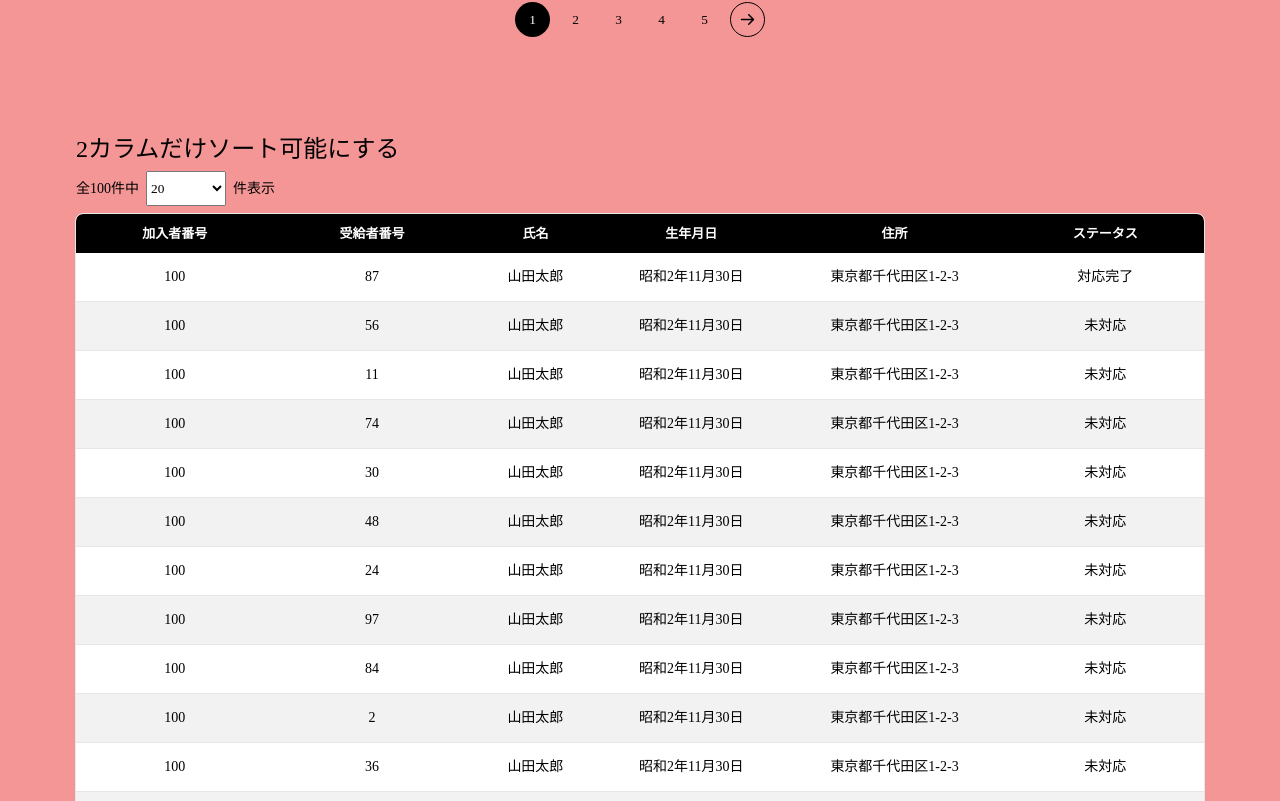
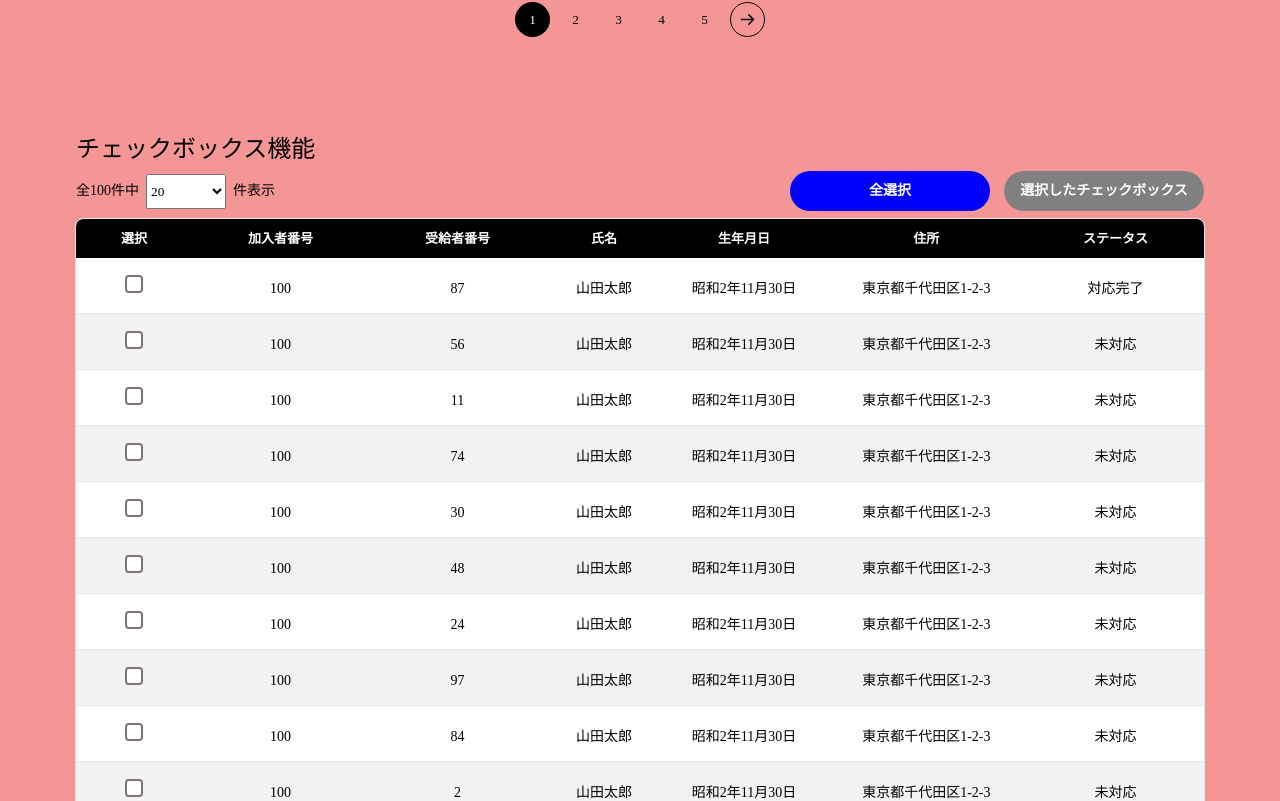
Before and after one commit to webcreator-ko/tanstack-table, a React (Vite) app: page / in a window 1280 px wide. Shown: the part 1199-2000 px from the top of the page. Built offline with nearby package versions, Linux system fonts and the light colour scheme.

Commit message:
checkbox ui作成

```diff
--- a/src/App.tsx
+++ b/src/App.tsx
@@ -1,12 +1,14 @@
 import styles from "./app.module.scss";
 import ComplexHeadTable from "./parts/complexHeadTable";
 import TanstackTable from "./parts/tanstack-table";
+import TanstackTableCheckbox from "./parts/tanstack-table-checkbox";
 import TanstackTableTwoSort from "./parts/tanstack-table-two-sort";
 
 function App() {
  return (
   <div className={styles.wrap}>
    <TanstackTable />
+   <TanstackTableCheckbox />
    <TanstackTableTwoSort />
    <ComplexHeadTable />
   </div>
--- /dev/null
+++ b/src/parts/tanstack-table-checkbox.module.scss
@@ -0,0 +1,114 @@
+.title {
+    font-size: 24px;
+    margin-top: 100px;
+}
+
+.aside {
+    display: flex;
+    justify-content: space-between;
+    margin-top: 10px;
+
+    .displayIndex {
+        display: flex;
+        gap: 7px;
+        font-size: 14px;
+        line-height: 1;
+        align-items: center;
+    }
+
+    .button {
+        display: flex;
+        align-items: center;
+        gap: 14px;
+
+        li:first-of-type button {
+            background: blue;
+        }
+
+        li:last-of-type button {
+            background: gray;
+        }
+    }
+
+    select {
+        width: 80px;
+        height: 35px;
+    }
+
+    button {
+        width: 200px;
+        height: 40px;
+        font-size: 14px;
+        font-weight: bold;
+        line-height: 40px;
+        text-align: center;
+        color: #fff;
+        border-radius: 20px;
+    }
+}
+
+.table {
+    width: 100%;
+    border-radius: 7px;
+    border-collapse: separate;
+    outline: 1px solid #E6E6E6;
+    margin-top: 8px;
+
+    th {
+        color: #fff;
+        padding: 13px 24px;
+        background: #000;
+        font-size: 13px;
+        font-weight: bold;
+        line-height: 1;
+
+        &:first-of-type {
+            border-radius: 7px 0 0 0;
+        }
+
+        &:last-of-type {
+            border-radius: 0 7px 0 0;
+        }
+    }
+
+    td {
+        font-size: 14px;
+        line-height: 1;
+        padding: 17px 0;
+        background: #fff;
+        text-align: center;
+
+        input[type="checkbox"] {
+            margin: 0 auto;
+        }
+    }
+
+
+    tbody {
+        tr {
+           & ~ tr {
+            td {
+                border-top: 1px solid #E6E6E6;
+            }
+           }
+
+           &:nth-of-type(2n) {
+                td {
+                    background: #F2F2F2;
+                }
+            }
+
+            &:last-of-type {
+                td {
+                    &:first-of-type {
+                        border-radius: 0 0 0 7px;
+                    }
+
+                    &:last-of-type {
+                        border-radius: 0 0 7px 0;
+                    }
+                }
+            }
+        }
+    }
+}
--- /dev/null
+++ b/src/parts/tanstack-table-checkbox.tsx
@@ -0,0 +1,223 @@
+import { useMemo, useState } from "react";
+import styles from "./tanstack-table-checkbox.module.scss";
+import { infoTable, InfoTableType } from "../data/test";
+import {
+ ColumnDef,
+ flexRender,
+ getCoreRowModel,
+ getSortedRowModel,
+ SortingState,
+ useReactTable,
+} from "@tanstack/react-table";
+import Pagination from "../components/pagination/pagination";
+import Checkbox from "../components/checkbox/checkbox";
+
+// どこの配列から表示するか
+const FIRST_PAGE_NATION_INDEX = 1;
+
+// 表示するアイテム数
+const DISPLAY_ITEM_INDEX = 20;
+
+const TanstackTableCheckbox = () => {
+ const [currentPageNationIndex, setCurrentPageNationIndex] = useState(
+  FIRST_PAGE_NATION_INDEX
+ );
+ const [displayItemIndex, setDisplayItemIndex] = useState(DISPLAY_ITEM_INDEX);
+ const [endPageIndex, setEndPageIndex] = useState(displayItemIndex);
+ const handlePageChange = (i: number) => {
+  const endPageIndex = displayItemIndex * i;
+  setEndPageIndex(endPageIndex);
+  setCurrentPageNationIndex(i);
+ };
+
+ // 小数点は全て繰り上げ
+ const totalPages = Math.ceil(infoTable.length / displayItemIndex);
+ const startPageIndex = endPageIndex - displayItemIndex;
+
+ const onChangeItemDisplaySelect = (
+  e: React.ChangeEvent<HTMLSelectElement>
+ ) => {
+  // ページネーションの位置を初期値にする
+  setCurrentPageNationIndex(FIRST_PAGE_NATION_INDEX);
+
+  // 表示数を変更
+  const index = Number(e.currentTarget.value);
+  setEndPageIndex(index);
+  setDisplayItemIndex(index);
+ };
+
+ const columns = useMemo<ColumnDef<InfoTableType>[]>(
+  () => [
+   {
+    accessorKey: "checkbox",
+    header: () => "選択",
+   },
+   {
+    accessorKey: "subscriberNumber",
+    header: () => "加入者番号",
+   },
+   {
+    accessorKey: "beneficiaryNumber",
+    header: () => "受給者番号",
+   },
+   {
+    accessorKey: "fullName",
+    header: () => "氏名",
+   },
+   {
+    accessorKey: "birthDate",
+    header: () => "生年月日",
+   },
+   {
+    accessorKey: "address",
+    header: () => "住所",
+   },
+   {
+    accessorKey: "status",
+    header: () => "ステータス",
+   },
+  ],
+  // テーブルを切り替えて表示する場合は、その切り替える変数を入れないとテーブルが切り替わらないので注意する
+  []
+ );
+
+ const [sorting, setSorting] = useState<SortingState>([]);
+
+ const table = useReactTable({
+  columns,
+  data: infoTable,
+  debugTable: true, // テーブルのデバッグモードを有効にする
+  getCoreRowModel: getCoreRowModel(),
+  getSortedRowModel: getSortedRowModel(), // クライアントサイドの並び替え
+  onSortingChange: setSorting, // 独自のスコープ内で並び替え状態を制御しやすくするためのオプション
+  //   onSortingChange: (updater) => {
+  //    // ソート状態を更新するだけでデータの並び替えは行わない
+  //    setSorting(typeof updater === "function" ? updater(sorting) : updater);
+  //   },
+  // sortingFns: {
+  //   sortStatusFn, // またはカスタム並び替え関数をグローバルに提供して、すべての列で使用可能にする
+  // },
+  // クライアントサイドのページネーションの場合、pageCount や rowCount を渡す必要はありません。自動的に計算されます。
+  state: {
+   sorting, // 並び替えの状態
+  },
+  // autoResetPageIndex: false, // 並び替えやフィルタリング時にページインデックスをリセットしないようにする - デフォルトはオン/true
+  // enableMultiSort: false, // Shiftキーを使用した複数列の並び替えを無効化 - デフォルトはオン/true
+  // enableSorting: false, // 並び替え機能を無効化 - デフォルトはオン/true
+  // enableSortingRemoval: false, // 並び替えの解除を許可しない - デフォルトはオン/true
+  // isMultiSortEvent: (e) => true, // すべてのクリックで複数列の並び替えを有効にする - デフォルトは Shiftキーが必要
+  // maxMultiSortColCount: 3, // 同時に並び替え可能な列数を3に制限する - デフォルトは無制限 (Infinity)
+ });
+
+ return (
+  <>
+   <h2 className={styles.title}>チェックボックス機能</h2>
+   <aside className={styles.aside}>
+    <div className={styles.displayIndex}>
+     全{infoTable.length}件中
+     <select onChange={onChangeItemDisplaySelect}>
+      <option value="20">20</option>
+      <option value="40">40</option>
+     </select>
+     件表示
+    </div>
+    <ul className={styles.button}>
+     <li>
+      <button type="button">全選択</button>
+     </li>
+     <li>
+      <button type="button">選択したチェックボックス</button>
+     </li>
+    </ul>
+   </aside>
+   <table className={styles.table}>
+    <thead>
+     {table.getHeaderGroups().map((headerGroup) => (
+      <tr key={headerGroup.id}>
+       {headerGroup.headers.map((header) => {
+        return (
+         <th key={header.id} colSpan={header.colSpan}>
+          {header.isPlaceholder ? null : (
+           <div
+            className={
+             header.column.getCanSort() ? "cursor-pointer select-none" : ""
+            }
+            onClick={header.column.getToggleSortingHandler()}
+            title={
+             header.column.getCanSort()
+              ? header.column.getNextSortingOrder() === "asc"
+                ? "Sort ascending"
+                : header.column.getNextSortingOrder() === "desc"
+                ? "Sort descending"
+                : "Clear sort"
+              : undefined
+            }
+           >
+            {flexRender(header.column.columnDef.header, header.getContext())}
+            {{
+             asc: " 🔼",
+             desc: " 🔽",
+            }[header.column.getIsSorted() as string] ?? null}
+           </div>
+          )}
+         </th>
+        );
+       })}
+      </tr>
+     ))}
+    </thead>
+    <tbody>
+     {table
+      .getRowModel()
+      .rows.slice(startPageIndex, endPageIndex)
+      .map((row) => {
+       return (
+        <tr key={row.id}>
+         {row.getVisibleCells().map((cell, i) => {
+          // getValueでも取得可能
+          //     const id =
+          //     cell.column.id
+          // const cellValue =
+          //     cell.getValue() as string
+
+          // 重要なポイント
+          // cell.getValue() を使う
+          // cell.getValue() は、指定したセルに紐付けられた実際のデータを返します。
+          // これにより、flexRender を使用する必要がなくなります。
+
+          // flexRender を使う場合
+          // flexRender は、カスタムセルのレンダリングに必要です。ただし、単純なデータを取得する場合には不要です。
+          // cell.getValue() と組み合わせることで、レンダリング前の値も取得できます。
+
+          // もしカスタムセルが flexRender を使用しており、そこに値が埋め込まれている場合は以下のようにデバッグして値を探すことができます。
+          // console.log(cell.getContext());
+
+          if (cell.id.includes("checkbox")) {
+           return (
+            <td key={cell.id}>
+             <Checkbox id={i.toString()} />
+            </td>
+           );
+          } else {
+           return (
+            <td key={cell.id}>
+             {flexRender(cell.column.columnDef.cell, cell.getContext())}
+            </td>
+           );
+          }
+         })}
+        </tr>
+       );
+      })}
+    </tbody>
+   </table>
+   <Pagination
+    currentPage={currentPageNationIndex}
+    totalPages={totalPages}
+    onPageChange={handlePageChange}
+   />
+  </>
+ );
+};
+
+export default TanstackTableCheckbox;
```
